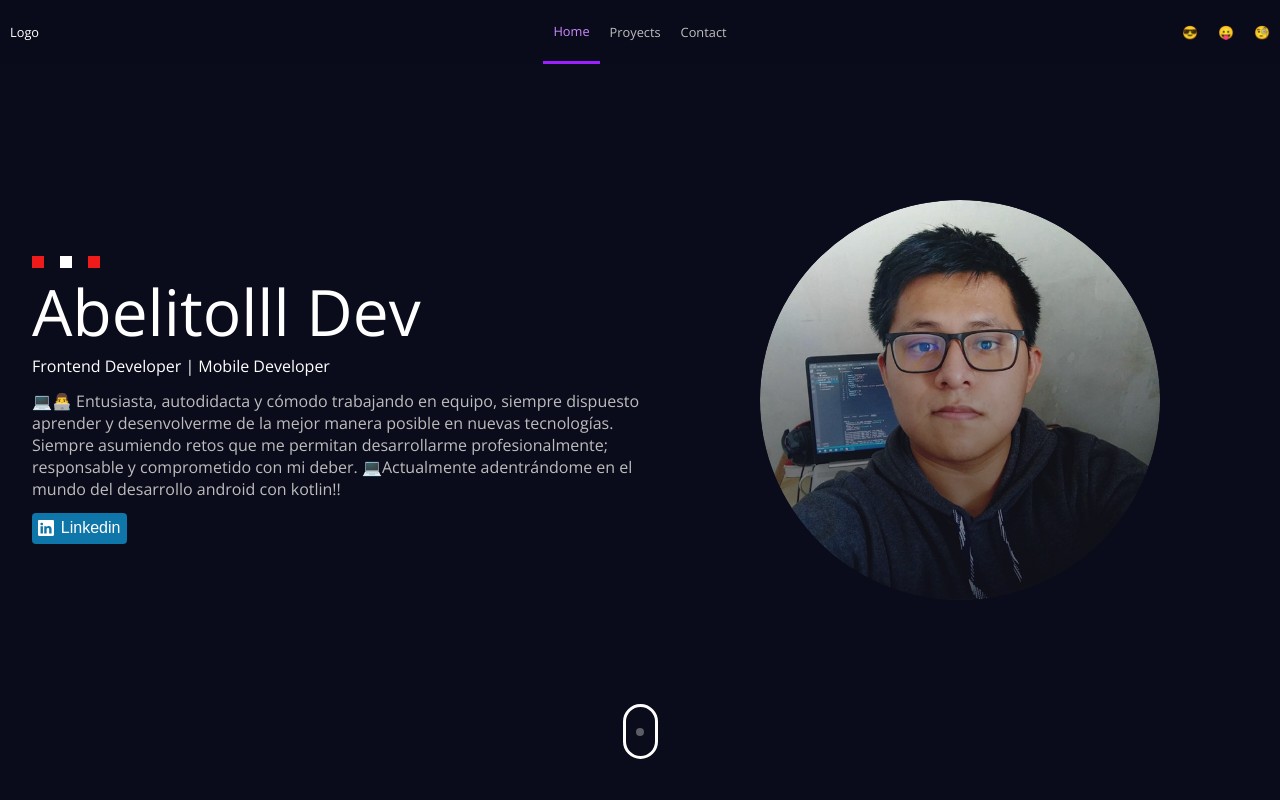
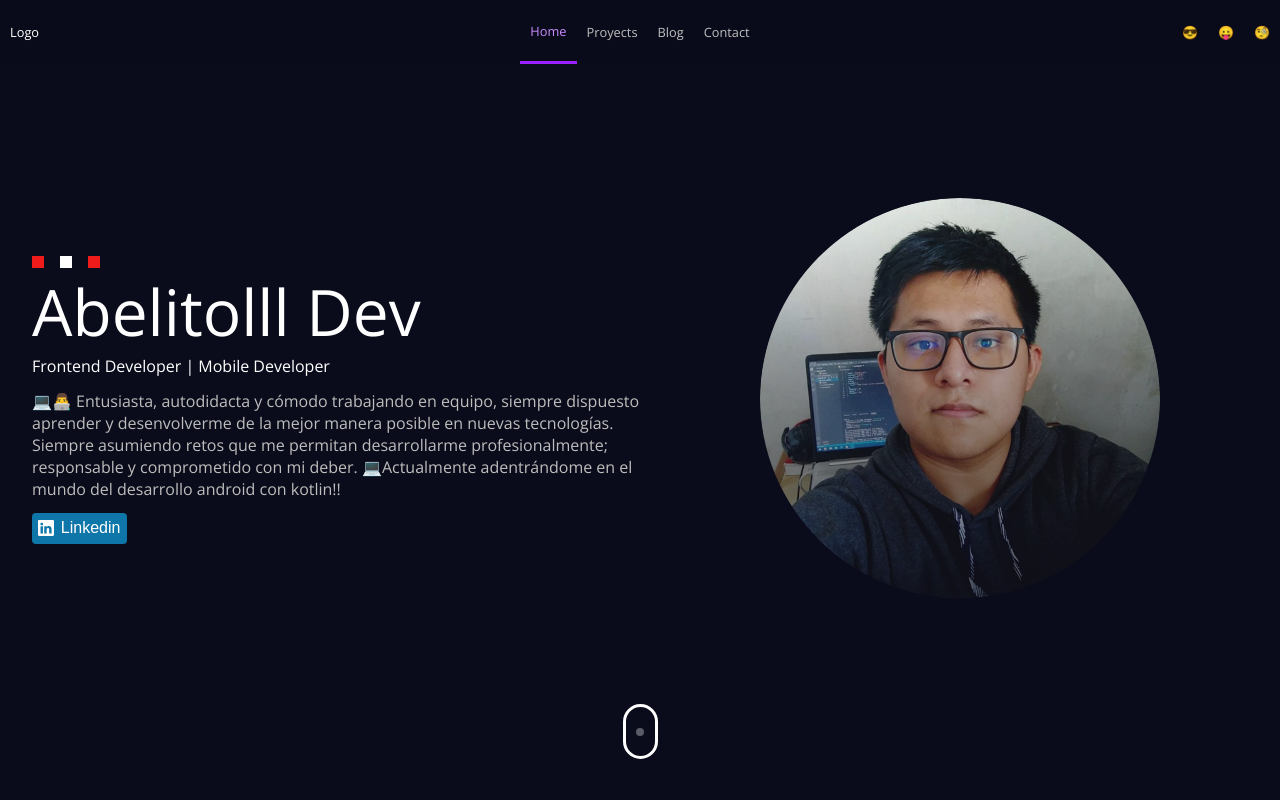
Before and after one commit to AbelLLontop/Portafolio, a Next.js app: page / in a window 1280 px wide. Shown: the top 800 px of the page. Built offline with nearby package versions, Linux system fonts and the light colour scheme.

Commit message:
agregando componente nav

```diff
--- a/components/common/Header/index.jsx
+++ b/components/common/Header/index.jsx
@@ -1,6 +1,8 @@
-import React from 'react'
-import styles from './index.module.scss'
-
+import React from 'react';
+import styles from './index.module.scss';
+import {AiFillHome,AiOutlineFundProjectionScreen} from 'react-icons/ai';
+import {BsChatSquareTextFill} from 'react-icons/bs';
+import {RiContactsFill} from 'react-icons/ri';
 const Header = () => {
 
 
@@ -12,13 +14,17 @@ const Header = () => {
           </div>
           <ul className={`${styles.items} ${styles.links}`}>
             <li>
-              <a className={styles.select} href="#">Home</a>
+
+              <a className={styles.select} href="#"> Home<span><AiFillHome/></span></a>
             </li>
             <li>
-              <a href="#">Proyects</a>
+              <a href="#">Proyects<span><AiOutlineFundProjectionScreen/></span></a>
             </li>
             <li>
-              <a href="#">Contact</a>
+              <a href="#">Blog<span><BsChatSquareTextFill/></span></a>
+            </li>
+            <li>
+              <a href="#">Contact<span><RiContactsFill/></span></a>
             </li>
           </ul>
 
--- a/components/common/Header/index.module.scss
+++ b/components/common/Header/index.module.scss
@@ -15,8 +15,26 @@
 
       .select{
         color:#cb8bff ;
-
         border-bottom: solid 3px #9c1fff;
+      }
+      a{
+        cursor: default;
+        transition: all .4s ease;
+        position: relative;
+        span{
+          opacity: 0;
+          position: absolute;
+          left: 0;
+          transition: all .4s ease;
+        }
+        &:hover,&:focus{
+          transform: translateX(0px);
+          padding-left: 20px;
+          span{
+            transform: translateX(0px);
+            opacity: 1;
+          }
+        }
       }
     }
     a {
--- a/components/ui/CircleDecorator/index.module.scss
+++ b/components/ui/CircleDecorator/index.module.scss
@@ -4,6 +4,7 @@
     display: flex;
     flex-direction: column;
     align-items: center;
+    margin-bottom: 4rem;
     .line{
         display:block;
         height: 100px;
--- a/components/views/Home/sections/HeaderSection.jsx
+++ b/components/views/Home/sections/HeaderSection.jsx
@@ -38,7 +38,6 @@ const HeaderSection = () => {
             className={styles.photo}
             src={image}
             alt="Picture of the author"
-            layout="fixed"
             width={400}
             height={400}
             style={{ borderRadius: "50%" }}
--- a/components/views/Home/sections/HeaderSection.module.scss
+++ b/components/views/Home/sections/HeaderSection.module.scss
@@ -57,16 +57,14 @@
     flex-grow: 1;
     display: flex;
     justify-content: center;
-    @media screen and (max-width: 768px) {
+    @media screen and (max-width: 600px) {
       display: none !important;
     }
     .photoContent {
       position: relative;
       overflow: hidden;
-
-
-      width: 400px;
-      height: 400px;
+      min-width: 200px;
+      min-height: 200px;
       border-radius: 50%;
     }
     .photoContent::after {
```
